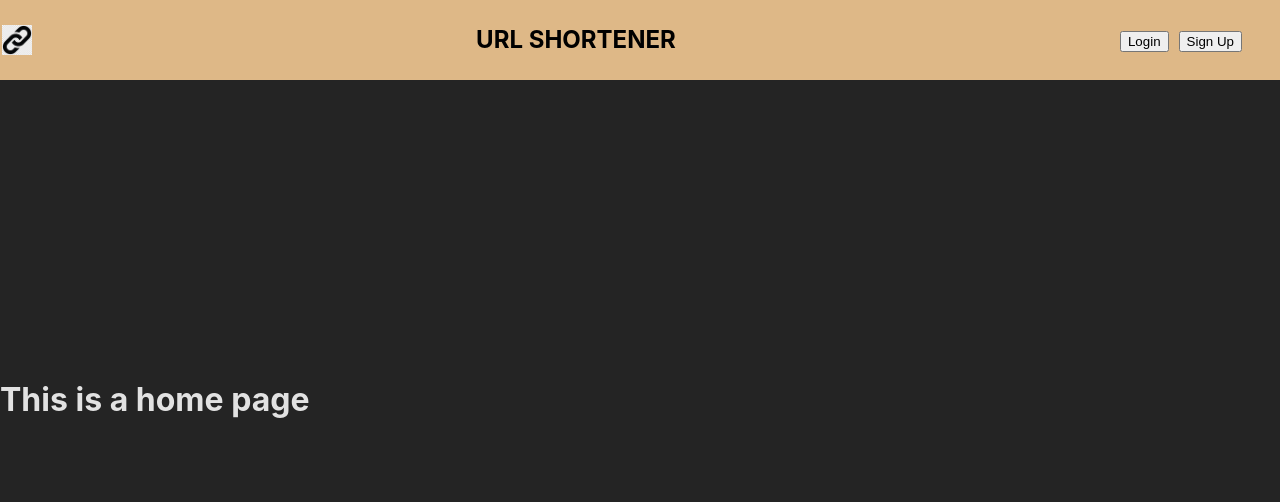
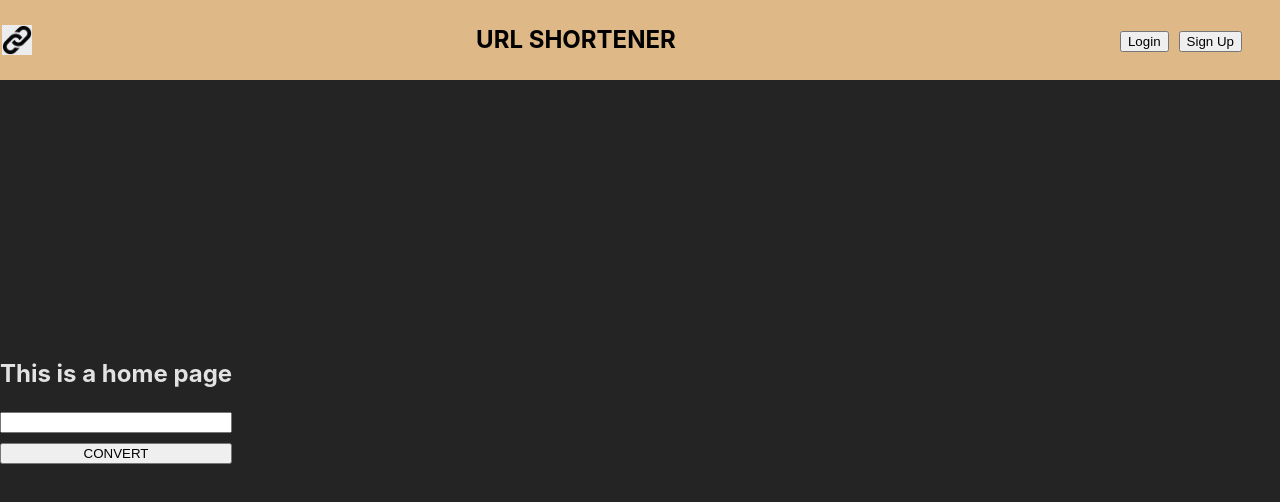
Before and after one commit to YahirGX5/url-shortener-frontend, a React (Vite) app: page /home in a window 1280 px wide. Shown: the top 502 px of the page. Built offline with nearby package versions, Linux system fonts and the light colour scheme.

Commit message:
trying to center an article

```diff
--- a/src/pages/HomePage/HomePage.css
+++ b/src/pages/HomePage/HomePage.css
@@ -0,0 +1,13 @@
+.FormContainer {
+    align-items: center;
+}
+
+.HomeForm {
+    display: flex;
+    flex-direction: column;
+    justify-content: center;
+}
+
+.HomeFormButton {
+    margin-top: 10px;
+}
--- a/src/pages/HomePage/HomePage.tsx
+++ b/src/pages/HomePage/HomePage.tsx
@@ -1,8 +1,14 @@
-
+import './HomePage.css';
 
 export function HomePage () {
 
     return (
-        <h1>This is a home page</h1>
+        <article className="FormContainer">
+            <h1>This is a home page</h1>
+            <form className="HomeForm">
+                <input type="text" required/>
+                <button type="submit" className='HomeFormButton'>CONVERT</button>
+            </form>
+        </article>
     )
 }
```
